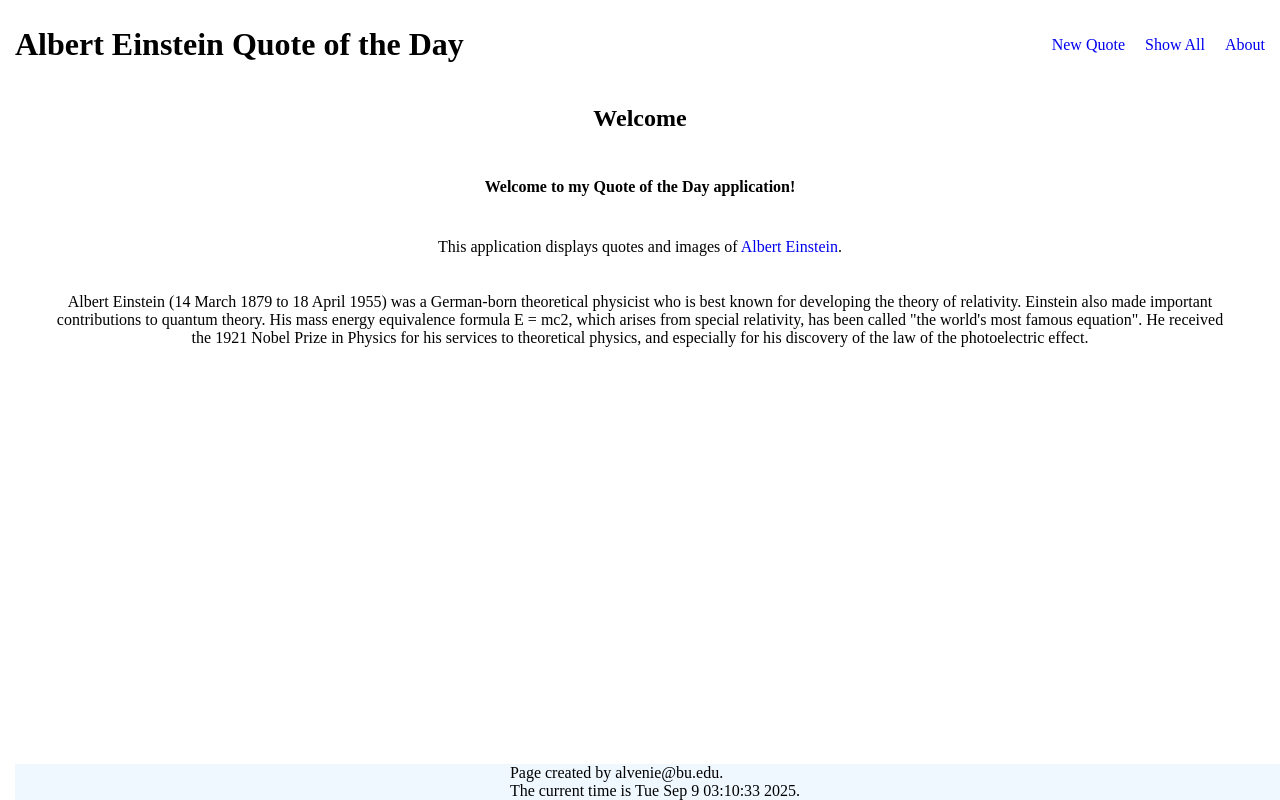
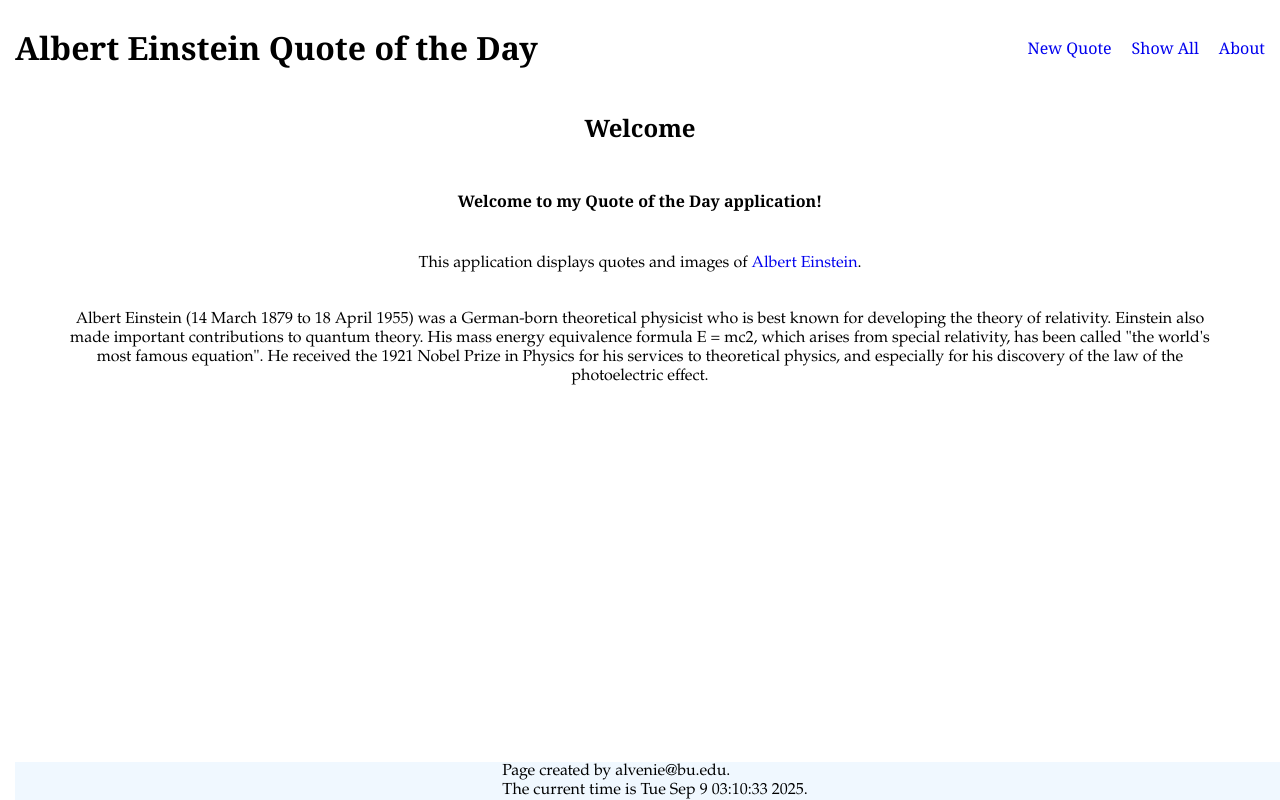
Before and after one commit to alvenie/cs412, a Django app: page /quotes/about in a window 1280 px wide. Run offline with Django 5.2, Linux system fonts and the light colour scheme.

Commit message:
Changed the font family of different tags.

```diff
--- a/static/quote_styles.css
+++ b/static/quote_styles.css
@@ -10,6 +10,11 @@ footer {
     bottom: 0px;
     display: flex;
     justify-content: center;
+    font-family: "Garamond", serif;
+}
+
+h1, h2, h4 {
+    font-family: "Georgia", serif;
 }
 
 nav {
@@ -17,6 +22,7 @@ nav {
     flex-direction: row;
     align-items: center;
     gap: 20px;
+    font-family: "Georgia", serif;
 }
 
 li {
@@ -50,3 +56,7 @@ a {
     padding: 0px 40px 0px 40px;
     text-align: center;
 }
+
+p {
+    font-family: "Garamond", serif;
+}
```
